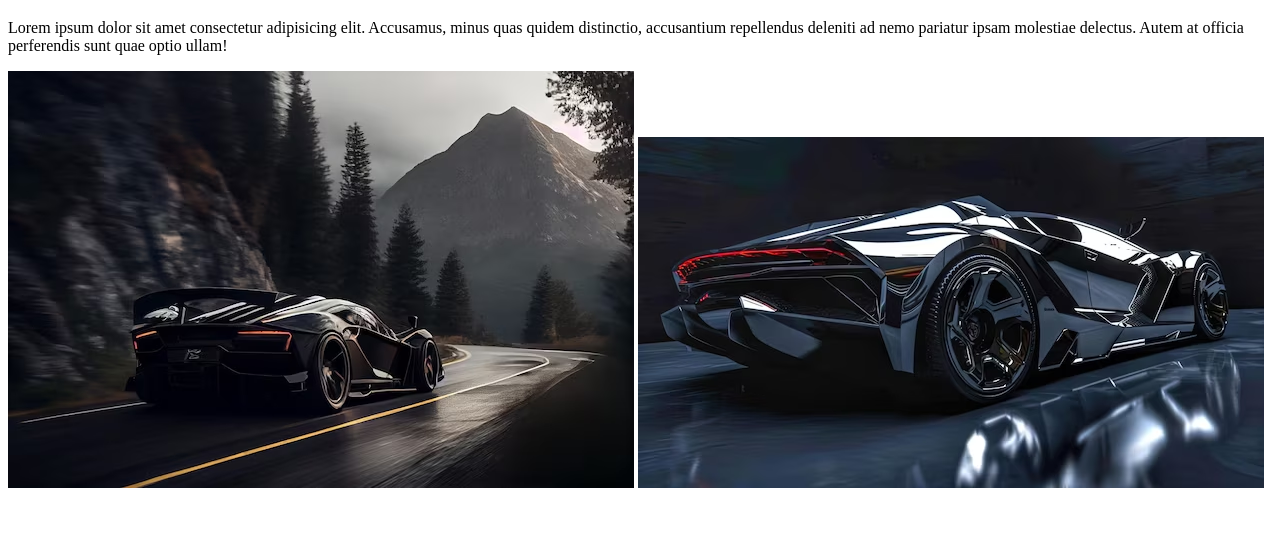
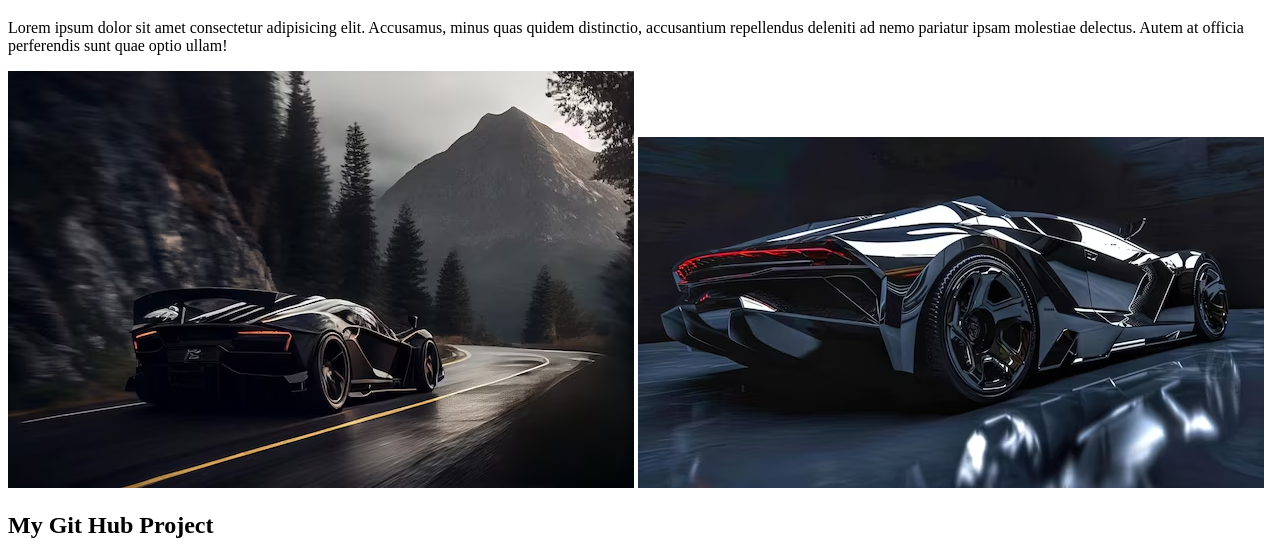
Before and after one commit to khizerahmed90/myfirstgitproject, a plain HTML site: page index.html in a window 1280 px wide. Shown: the part 582-1141 px from the top of the page. Before the commit the page ends 1082 px from the top, so only its background shows below. Drawn offline with Linux system fonts and the light colour scheme.

Commit message:
added heading for git hub

```diff
--- a/index.html
+++ b/index.html
@@ -13,5 +13,6 @@
 
     <img src="car.jpg" alt=" car">
     <img src="car1.jpg" alt="car1">
+    <h2> My Git Hub Project</h2>
 </body>
 </html>
```
